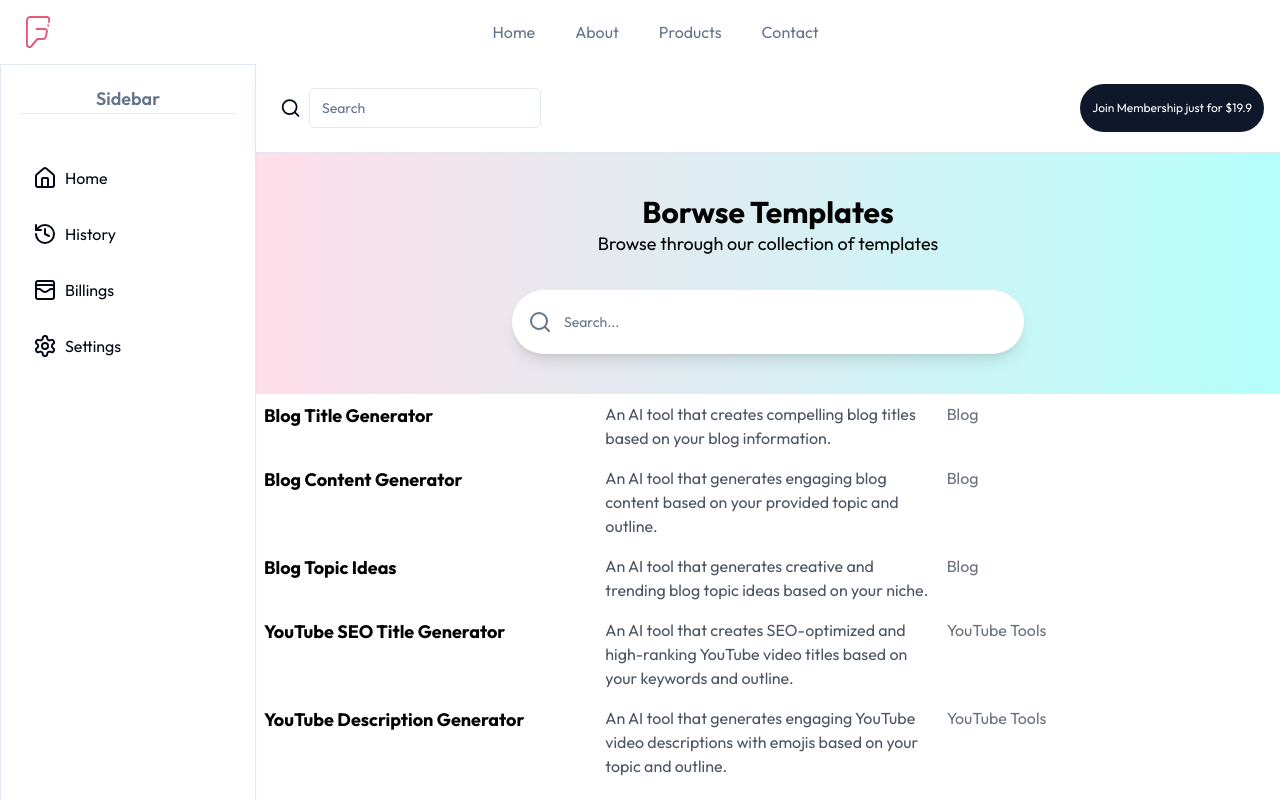
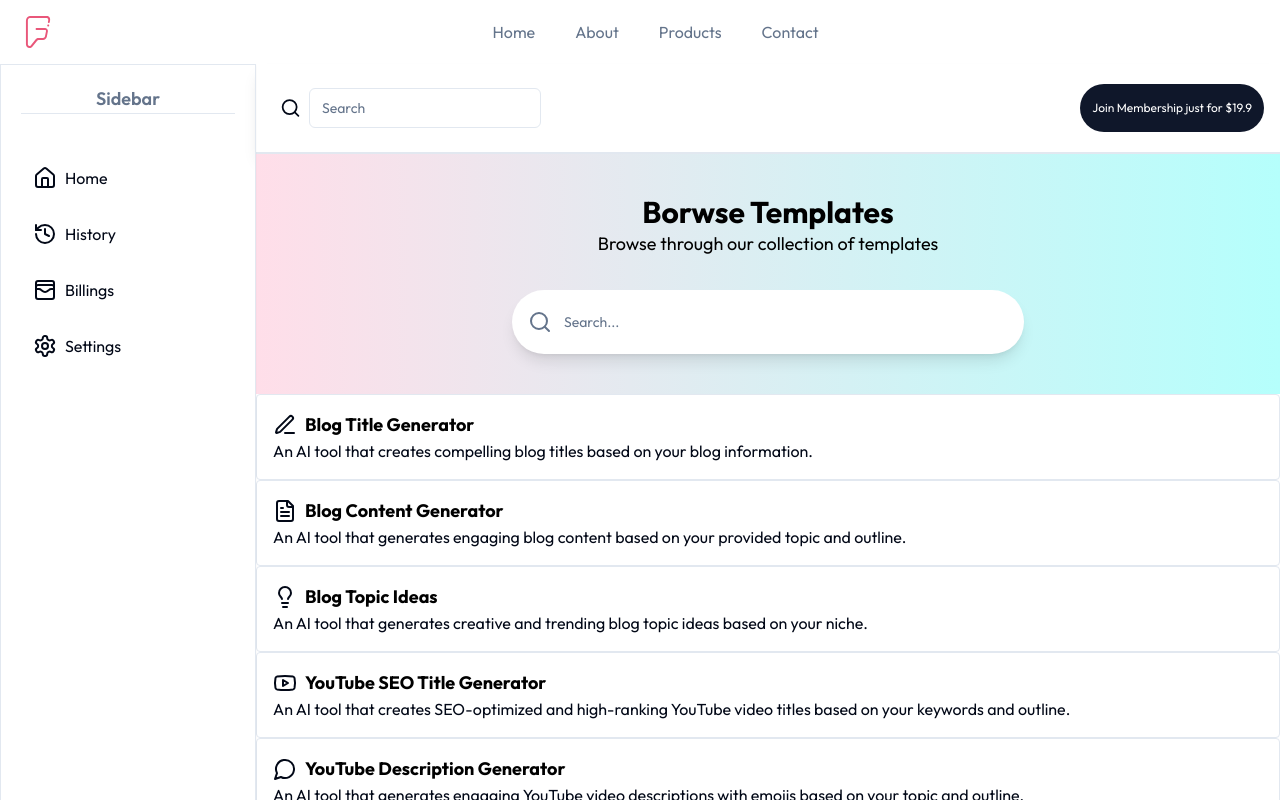
Before and after one commit to nischay-chauhan/ai-content, a Next.js app: page /dashboard in a window 1280 px wide. Shown: the top 800 px of the page. Built offline with nearby package versions, Linux system fonts and the light colour scheme.

Commit message:
Promtp Card basic

```diff
--- a/app/(doc)/Data.tsx
+++ b/app/(doc)/Data.tsx
@@ -1,9 +1,11 @@
+import { AlertCircle, CheckCircle, Code,  Edit3, FileText, Hash, HelpCircle, Instagram, InstagramIcon, Lightbulb, LightbulbIcon, MessageCircle, PenTool, RefreshCcw, ShoppingBasket, Smile, Tag, Type, Youtube } from "lucide-react";
+
 export default [
     {
         name: 'Blog Title Generator',
         desc: 'An AI tool that creates compelling blog titles based on your blog information.',
         category: 'Blog',
-        icon: 'edit-3',
+        icon: Edit3,
         aiPrompt: 'Provide 5 blog topic ideas based on the given niche and outline in bullet points, formatted in a rich text editor.',
         slug: 'generate-blog-title',
         form: [
@@ -24,7 +26,7 @@ export default [
         name: 'Blog Content Generator',
         desc: 'An AI tool that generates engaging blog content based on your provided topic and outline.',
         category: 'Blog',
-        icon: 'file-text',
+        icon: FileText,
         slug: 'blog-content-generation',
         aiPrompt: 'Generate comprehensive blog content based on the provided topic and outline, formatted in a rich text editor.',
         form: [
@@ -45,7 +47,7 @@ export default [
         name: 'Blog Topic Ideas',
         desc: 'An AI tool that generates creative and trending blog topic ideas based on your niche.',
         category: 'Blog',
-        icon: 'bulb',
+        icon: Lightbulb,
         slug: 'blog-topic-idea',
         aiPrompt: 'Generate the top 5 blog topic ideas in bullet points based on the provided niche, formatted in a rich text editor.',
         form: [
@@ -61,7 +63,7 @@ export default [
         name: 'YouTube SEO Title Generator',
         desc: 'An AI tool that creates SEO-optimized and high-ranking YouTube video titles based on your keywords and outline.',
         category: 'YouTube Tools',
-        icon: 'youtube',
+        icon: Youtube,
         slug: 'youtube-seo-title',
         aiPrompt: 'Provide 5 SEO-optimized high-ranking title ideas in bullet points based on the given keywords and outline, formatted in HTML tags.',
         form: [
@@ -82,7 +84,7 @@ export default [
         name: 'YouTube Description Generator',
         desc: 'An AI tool that generates engaging YouTube video descriptions with emojis based on your topic and outline.',
         category: 'YouTube Tools',
-        icon: 'message-circle',
+        icon: MessageCircle,
         slug: 'youtube-description',
         aiPrompt: 'Generate a YouTube description with emojis, under 4-5 lines, based on the provided topic and outline, formatted in a rich text editor.',
         form: [
@@ -103,7 +105,7 @@ export default [
         name: 'YouTube Tags Generator',
         desc: 'An AI tool that generates relevant YouTube tags based on your video title and outline.',
         category: 'YouTube Tools',
-        icon: 'tag',
+        icon: Tag,
         slug: 'youtube-tag',
         aiPrompt: 'Generate 10 relevant YouTube tags in bullet points based on the provided title and outline, formatted in a rich text editor.',
         form: [
@@ -124,7 +126,7 @@ export default [
         name: 'Article Rewriter',
         desc: 'Use this tool to rewrite existing articles or blog posts, making them plagiarism-free and able to bypass AI detectors.',
         category: 'Rewriting Tool',
-        icon: 'refresh-cw',
+        icon: RefreshCcw,
         slug: 'rewrite-article',
         aiPrompt: 'Rewrite the given article without any plagiarism, formatted in a rich text editor.',
         form: [
@@ -140,7 +142,7 @@ export default [
         name: 'Text Improver',
         desc: 'This tool refines your writing, removing errors and redundancies, offering tone analysis and better word choices.',
         category: 'Writing Assistant',
-        icon: 'pen-tool',
+        icon: PenTool,
         slug: 'text-improver',
         aiPrompt: 'Rewrite the given text without any grammatical mistakes and professionally formatted in a rich text editor.',
         form: [
@@ -155,7 +157,7 @@ export default [
         name: 'Add Emojis to Text',
         desc: 'An AI tool that adds relevant emojis to your text, making it more engaging.',
         category: 'Blog',
-        icon: 'smile',
+        icon: Smile,
         slug: 'add-emoji-to-text',
         aiPrompt: 'Add relevant emojis to the given text and rewrite it, formatted in a rich text editor.',
         form: [
@@ -171,7 +173,7 @@ export default [
         name: 'Instagram Post Generator',
         desc: 'An AI tool that generates creative and engaging Instagram posts based on your keywords.',
         category: 'Social Media',
-        icon: 'instagram',
+        icon: InstagramIcon,
         slug: 'instagram-post-generator',
         aiPrompt: 'Generate 3 Instagram posts based on the given keywords, formatted in a rich text editor.',
         form: [
@@ -187,7 +189,7 @@ export default [
         name: 'Instagram Hashtag Generator',
         desc: 'An AI tool that generates trending Instagram hashtags based on your keywords.',
         category: 'Social Media',
-        icon: 'hash',
+        icon: Hash,
         slug: 'instagram-hash-tag-generator',
         aiPrompt: 'Generate 15 Instagram hashtags based on the given keywords, formatted in a rich text editor.',
         form: [
@@ -203,7 +205,7 @@ export default [
         name: 'Instagram Post/Reel Idea Generator',
         desc: 'An AI tool that generates new and trending Instagram post or reel ideas based on your niche.',
         category: 'Social Media',
-        icon: 'lightbulb',
+        icon: LightbulbIcon,
         slug: 'instagram-post-idea-generator',
         aiPrompt: 'Generate 5-10 Instagram post/reel ideas based on the given niche with the latest trends, formatted in a rich text editor.',
         form: [
@@ -219,7 +221,7 @@ export default [
         name: 'English Grammar Checker',
         desc: 'An AI tool to correct your English grammar by providing the text.',
         category: 'English',
-        icon: 'check-circle',
+        icon: CheckCircle,
         slug: 'english-grammar-checker',
         aiPrompt: 'Rewrite the input text by correcting the grammar and formatting it in a rich text editor.',
         form: [
@@ -235,7 +237,7 @@ export default [
         name: 'Code Writer',
         desc: 'An AI tool to generate programming code in any language based on your description.',
         category: 'Coding',
-        icon: 'code',
+        icon: Code,
         slug: 'write-code',
         aiPrompt: 'Based on the provided code description, write the code and format it in a rich text editor with code blocks.',
         form: [
@@ -251,7 +253,7 @@ export default [
         name: 'Code Explainer',
         desc: 'An AI tool to explain programming code in any language.',
         category: 'Coding',
-        icon: 'help-circle',
+        icon: HelpCircle,
         slug: 'explain-code',
         aiPrompt: 'Based on the provided code, explain it line by line and format it in a rich text editor with code blocks.',
         form: [
@@ -267,7 +269,7 @@ export default [
         name: 'Code Bug Detector',
         desc: 'This tool analyzes your code input to pinpoint and fix bugs, offering detailed solutions and alternatives.',
         category: 'Coding',
-        icon: 'alert-circle',
+        icon: AlertCircle ,
         slug: 'code-bug-detector',
         aiPrompt: 'Based on the provided code input, find and solve bugs, formatted in a rich text editor with code blocks.',
         form: [
@@ -283,7 +285,7 @@ export default [
         name: 'Tagline Generator',
         desc: 'Struggling to find the perfect tagline for your brand? Let our AI tool assist you in creating a tagline that stands out.',
         category: 'Marketing',
-        icon: 'type',
+        icon: Type ,
         slug: 'tagline-generator',
         aiPrompt: 'Based on the provided product name and outline, generate 5-10 catchy taglines for the business product, formatted in a rich text editor.',
         form: [
@@ -305,7 +307,7 @@ export default [
         name: 'Product Description Generator',
         desc: 'This is your AI-powered SEO expert, creating captivating and keyword-rich e-commerce product descriptions to boost your online sales.',
         category: 'Marketing',
-        icon: 'shopping-cart',
+        icon: ShoppingBasket,
         slug: 'product-description',
         aiPrompt: 'Based on the provided product name and description, generate a concise product description for e-commerce, formatted in a rich text editor.',
         form: [
--- /dev/null
+++ b/app/dashboard/_components/PromtCard.tsx
@@ -0,0 +1,16 @@
+import React from 'react';
+import { PromptAreaProps } from '@/interface/interface';
+
+function PromptCard({ name, desc, icon: Icon, category, slug, aiPrompt, form }: PromptAreaProps) {
+  return (
+    <div className='p-4 border rounded'>
+      <div className='flex items-center'>
+        <Icon className='w-6 h-6 mr-2' />
+        <p className='text-lg font-bold text-black'>{name}</p>
+      </div>
+      <p>{desc}</p>
+    </div>
+  );
+}
+
+export default PromptCard;
--- a/app/dashboard/_components/promts.tsx
+++ b/app/dashboard/_components/promts.tsx
@@ -1,18 +1,22 @@
-import Data from '@/app/(doc)/Data';
+import React from 'react';
+import data from '@/app/(doc)/Data';
 import { PromptAreaProps } from '@/interface/interface';
-import React from 'react';
+import PromptCard from './PromtCard';
 
 function PromptArea() {
   return (
     <div>
-      {Data.map((item: PromptAreaProps, i: number) => (
-        <div className='p-2 rounded' key={item.aiPrompt}>
-          <div className='grid grid-cols-1 sm:grid-cols-2 md:grid-cols-3 gap-4'>
-            <p className='text-lg font-bold text-black'>{item.name}</p>
-            <p className='text-gray-600'>{item.desc}</p>
-            <p className='text-gray-500'>{item.category}</p>
-          </div>
-        </div>
+      {data.map((item: PromptAreaProps , index: number) => (
+        <PromptCard
+          key={index}
+          name={item.name}
+          desc={item.desc}
+          icon={item.icon}
+          category={item.category}
+          slug={item.slug}
+          aiPrompt={item.aiPrompt}
+          form={item.form}
+        />
       ))}
     </div>
   );
--- a/app/dashboard/_components/sidebar.tsx
+++ b/app/dashboard/_components/sidebar.tsx
@@ -39,7 +39,7 @@ const Sidebar = () => {
             </div>
             <div className="mt-10">
                 {Menu.map((menu , i) => (
-                    <div className={`flex gap-2 mb-2 p-3 hover:bg-primary cursor-pointer hover:text-white rounded-lg ${path === menu.link ? "bg-primary text-white" : ""}`}>
+                    <div key={i} className={`flex gap-2 mb-2 p-3 hover:bg-primary cursor-pointer hover:text-white rounded-lg ${path === menu.link ? "bg-primary text-white" : ""}`}>
 
                        <menu.icon />
                        <h2>{menu.name}</h2>
--- a/interface/interface.ts
+++ b/interface/interface.ts
@@ -1,7 +1,10 @@
+import { LucideIcon } from "lucide-react";
+
+
 export interface PromptAreaProps {
     name : string,
     desc : string,
-    icon : string,
+    icon : LucideIcon,
     category : string,
     slug : string,
     aiPrompt : string,
```
